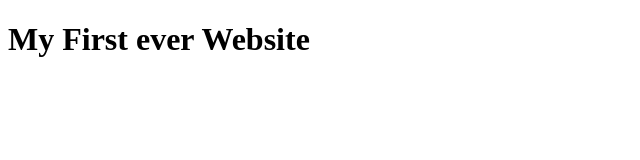
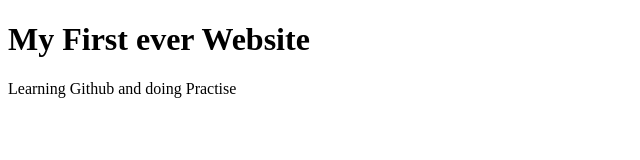
Before and after one commit to Obaidul-Mostafa/My-First-Website, a plain HTML site: page index.html in a window 1280 px wide. Shown: the whole page, without its empty margins (0-640 px from the left). Drawn offline with Linux system fonts and the light colour scheme.

Commit message:
practise

```diff
--- a/index.html
+++ b/index.html
@@ -8,5 +8,6 @@
 </head>
 <body>
     <h1>My First ever Website</h1>
+    <p>Learning Github and doing Practise</p>
 </body>
 </html>
```
